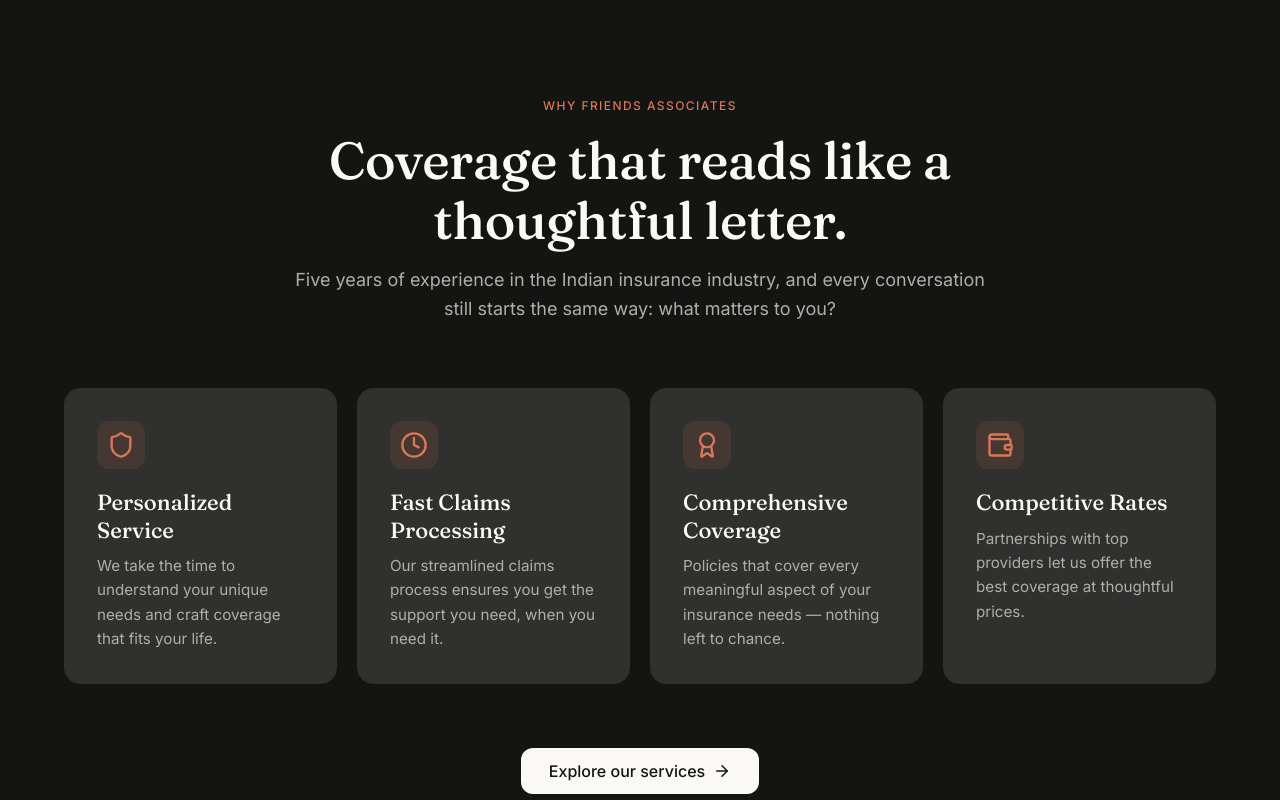
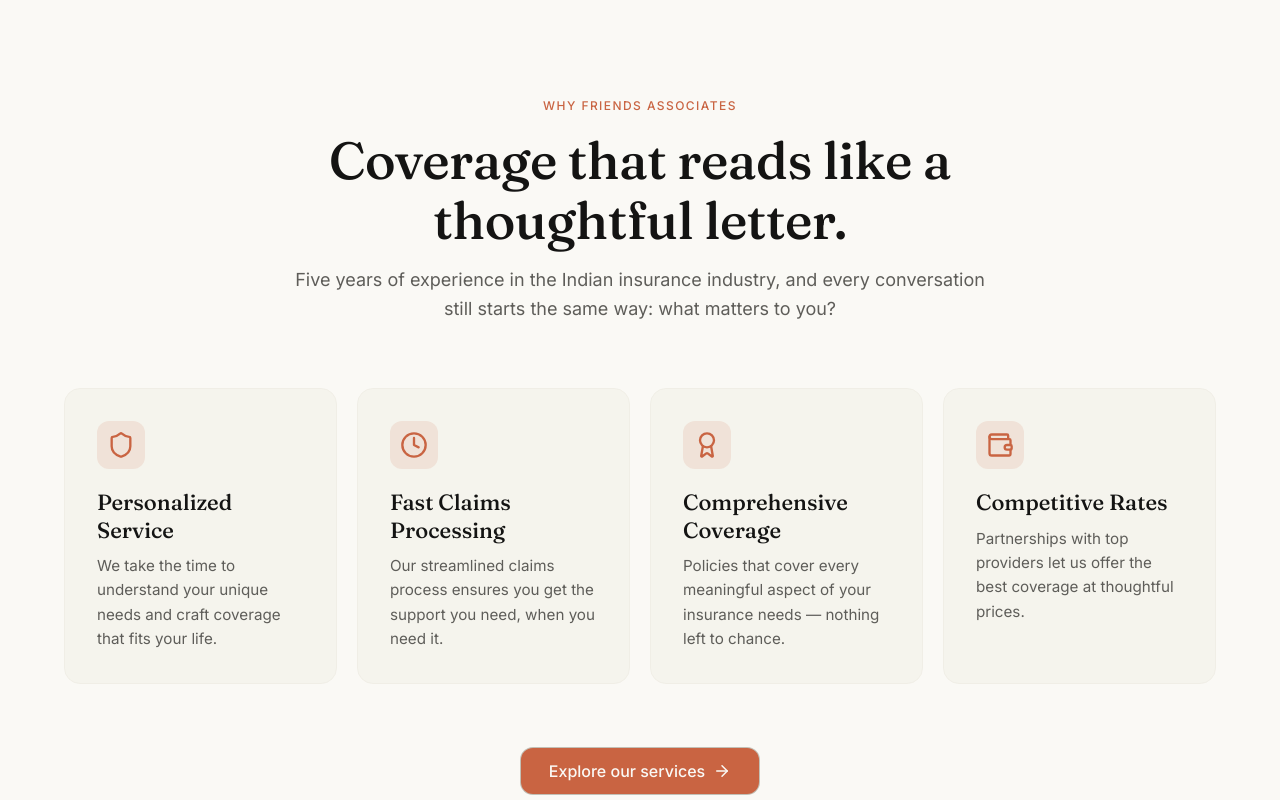
Before and after one commit to Sanjey2005/friends_associates, a Next.js app: page / in a window 1280 px wide. Shown: the part 680-1480 px from the top of the page. Built offline with nearby package versions, Linux system fonts and the light colour scheme.

Commit message:
fix: make home features section and footer theme-adaptive

```diff
--- a/src/app/page.tsx
+++ b/src/app/page.tsx
@@ -117,17 +117,17 @@ export default function Home() {
         </div>
       </section>
 
-      {/* Features — Near Black chapter */}
+      {/* Features — adaptive surface */}
       <section
         style={{
           padding: '6rem 1.5rem',
-          background: 'var(--color-near-black)',
-          color: 'var(--color-text-on-dark)',
+          background: 'var(--color-ivory)',
+          color: 'var(--color-text)',
         }}
       >
         <div className="container">
           <div style={{ textAlign: 'center', marginBottom: '4rem', maxWidth: '720px', margin: '0 auto 4rem' }}>
-            <div className="eyebrow" style={{ color: 'var(--color-coral)', marginBottom: '1rem' }}>
+            <div className="eyebrow" style={{ color: 'var(--color-terracotta)', marginBottom: '1rem' }}>
               Why Friends Associates
             </div>
             <h2
@@ -136,7 +136,7 @@ export default function Home() {
                 fontSize: 'clamp(2rem, 4.5vw, 3.25rem)',
                 fontWeight: 500,
                 lineHeight: 1.15,
-                color: 'var(--color-ivory)',
+                color: 'var(--color-text)',
                 marginBottom: '1rem',
                 letterSpacing: '-0.01em',
               }}
@@ -145,7 +145,7 @@ export default function Home() {
             </h2>
             <p
               style={{
-                color: 'var(--color-text-on-dark)',
+                color: 'var(--color-text-secondary)',
                 fontSize: '1.125rem',
                 lineHeight: 1.6,
               }}
@@ -167,8 +167,8 @@ export default function Home() {
                 key={index}
                 className="fade-in-up"
                 style={{
-                  background: 'var(--color-dark-surface)',
-                  border: '1px solid var(--color-border-dark)',
+                  background: 'var(--color-parchment)',
+                  border: '1px solid var(--color-border)',
                   borderRadius: 'var(--radius-lg)',
                   padding: '2rem',
                   animationDelay: `${index * 0.06}s`,
@@ -179,8 +179,8 @@ export default function Home() {
                     width: '48px',
                     height: '48px',
                     borderRadius: '12px',
-                    background: 'rgba(217, 119, 87, 0.12)',
-                    color: 'var(--color-coral)',
+                    background: 'rgba(201, 100, 66, 0.12)',
+                    color: 'var(--color-terracotta)',
                     display: 'flex',
                     alignItems: 'center',
                     justifyContent: 'center',
@@ -195,7 +195,7 @@ export default function Home() {
                     fontSize: '1.375rem',
                     fontWeight: 500,
                     marginBottom: '0.625rem',
-                    color: 'var(--color-ivory)',
+                    color: 'var(--color-text)',
                     lineHeight: 1.25,
                   }}
                 >
@@ -203,7 +203,7 @@ export default function Home() {
                 </h3>
                 <p
                   style={{
-                    color: 'var(--color-text-on-dark)',
+                    color: 'var(--color-text-secondary)',
                     lineHeight: 1.6,
                     fontSize: '0.95rem',
                   }}
@@ -217,10 +217,8 @@ export default function Home() {
           <div style={{ textAlign: 'center', marginTop: '4rem' }}>
             <Link
               href="/services"
-              className="btn"
+              className="btn btn-primary"
               style={{
-                background: 'var(--color-ivory)',
-                color: 'var(--color-near-black)',
                 padding: '0.875rem 1.75rem',
                 fontSize: '1rem',
               }}
--- a/src/components/Footer.tsx
+++ b/src/components/Footer.tsx
@@ -4,10 +4,10 @@ export default function Footer() {
     return (
         <footer
             style={{
-                background: 'var(--color-near-black)',
-                color: 'var(--color-text-on-dark)',
+                background: 'var(--color-ivory)',
+                color: 'var(--color-text-secondary)',
                 padding: '4rem 1rem 3rem',
-                borderTop: '1px solid var(--color-border-dark)',
+                borderTop: '1px solid var(--color-border)',
                 marginTop: 'auto',
             }}
         >
@@ -17,7 +17,7 @@ export default function Footer() {
                         fontFamily: 'var(--font-serif)',
                         fontSize: '2rem',
                         fontWeight: 500,
-                        color: 'var(--color-ivory)',
+                        color: 'var(--color-text)',
                         marginBottom: '2rem',
                         letterSpacing: '-0.01em',
                     }}
@@ -41,7 +41,7 @@ export default function Footer() {
                             gap: '0.5rem',
                         }}
                     >
-                        <User size={18} style={{ color: 'var(--color-coral)' }} />
+                        <User size={18} style={{ color: 'var(--color-terracotta)' }} />
                         <span>Ethiraj R</span>
                     </div>
                     <div
@@ -51,7 +51,7 @@ export default function Footer() {
                             gap: '0.5rem',
                         }}
                     >
-                        <Phone size={18} style={{ color: 'var(--color-coral)' }} />
+                        <Phone size={18} style={{ color: 'var(--color-terracotta)' }} />
                         <span>8220016649, 82200166649</span>
                     </div>
                 </div>
@@ -71,7 +71,7 @@ export default function Footer() {
                 >
                     <MapPin
                         size={18}
-                        style={{ flexShrink: 0, marginTop: '3px', color: 'var(--color-coral)' }}
+                        style={{ flexShrink: 0, marginTop: '3px', color: 'var(--color-terracotta)' }}
                     />
                     <span>
                         Ho.187 Raju Naidu street, Dr Radhakrishna St, near Omni Bus stand,
@@ -81,7 +81,7 @@ export default function Footer() {
 
                 <div
                     style={{
-                        borderTop: '1px solid var(--color-dark-surface)',
+                        borderTop: '1px solid var(--color-border)',
                         paddingTop: '1.5rem',
                         fontSize: '0.9rem',
                         color: 'var(--color-text-tertiary)',
```
